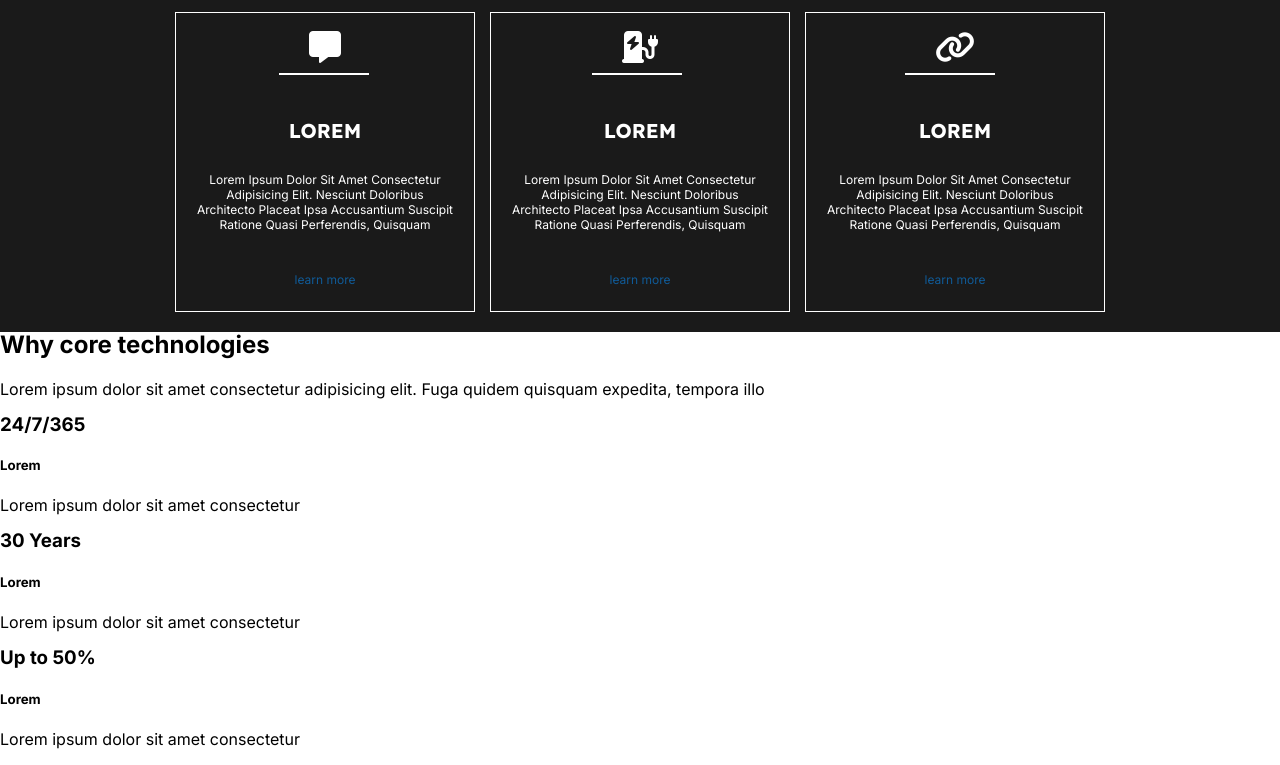
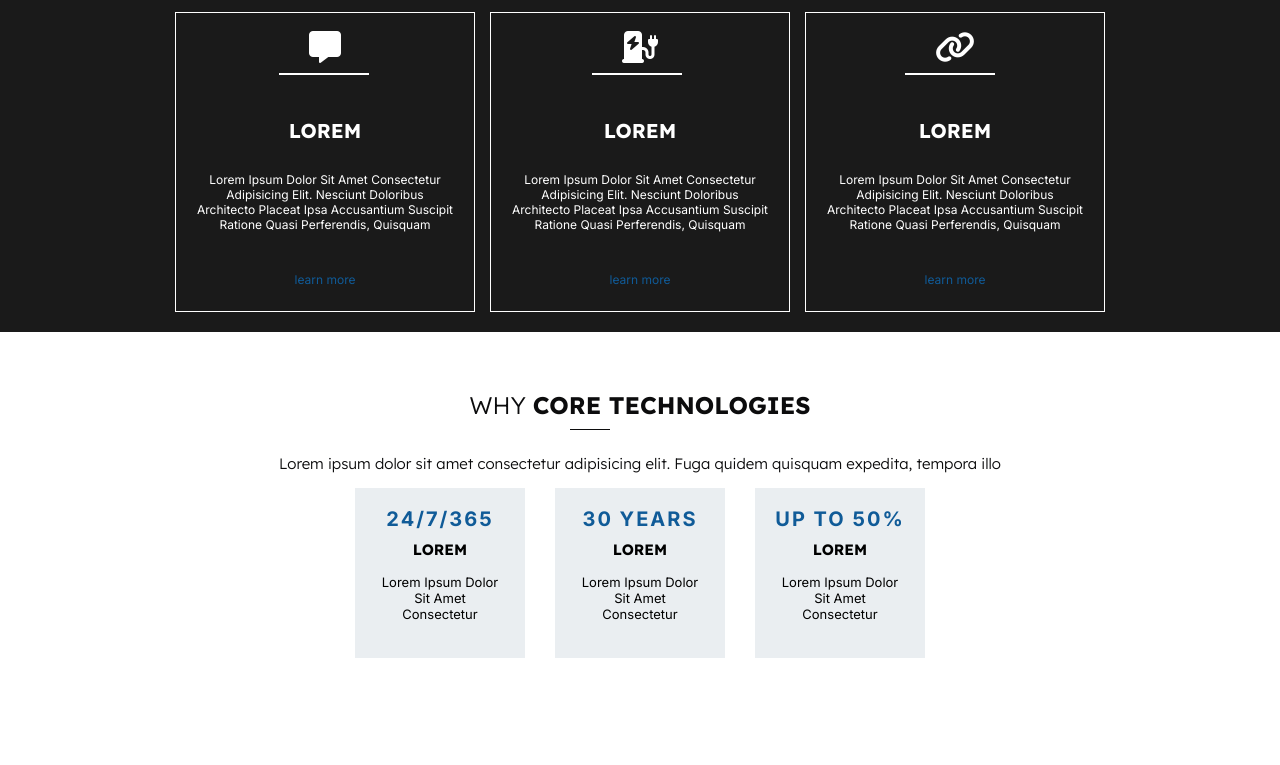
Before and after one commit to Ezmad-Ze/Internship_assignment_one, a website: page index.html in a window 1280 px wide. Shown: the part 1534-2299 px from the top of the page. After the commit the page ends 2212 px from the top, so only its background shows below. Drawn offline with nearby package versions, Linux system fonts and the light colour scheme; files that its build step writes are made by us from their sources.

Commit message:
styling "why" section

```diff
--- a/app/scss/components/_index.scss
+++ b/app/scss/components/_index.scss
@@ -4,3 +4,4 @@
 @forward "hero";
 @forward "desc";
 @forward "provide";
+@forward "why";
--- /dev/null
+++ b/app/scss/components/why.scss
@@ -0,0 +1,126 @@
+@use "../util" as *;
+
+.why {
+  display: flex;
+  flex-direction: column;
+  background-color: var(--white);
+  padding: 20px 30px;
+  &__top {
+    color: var(--black);
+    font-family: var(--font-laxend);
+    display: flex;
+    flex-direction: column;
+    place-items: center;
+    padding-top: rem(40);
+    &--title {
+      position: relative;
+      font-weight: 300;
+      text-transform: uppercase;
+      &::after {
+        content: "";
+        display: block;
+        position: absolute;
+        margin-top: rem(10);
+        left: rem(100);
+        width: rem(40);
+        height: rem(1);
+        background-color: var(--black);
+      }
+      &--span {
+        font-weight: 700;
+      }
+    }
+    &--desc {
+      font-weight: 300;
+      font-size: rem(15);
+      text-align: center;
+    }
+  }
+  &__info {
+    display: flex;
+    flex-direction: column;
+    gap: rem(30);
+    justify-content: center;
+    align-items: center;
+    @include breakpoint(medium) {
+      flex-direction: row;
+      overflow: hidden;
+    }
+    &--content {
+      background-color: var(--blue-grey);
+      width: rem(170);
+      height: rem(170);
+      padding: 3px;
+      position: relative;
+      &::before {
+        content: "";
+        display: block;
+        position: absolute;
+        left: 5px;
+        top: 0;
+        width: rem(170);
+        height: 2px;
+        background-color: var(--grey);
+      }
+      &::after {
+        content: "";
+        display: block;
+        position: absolute;
+        right: 5px;
+        bottom: 0;
+        width: rem(170);
+        height: 2px;
+        background-color: var(--grey);
+      }
+      &:hover {
+        background-color: aqua;
+      }
+      &--line {
+        display: flex;
+        flex-direction: column;
+        justify-content: space-evenly;
+        align-items: center;
+        padding: rem(17);
+        &::before {
+          content: "";
+          display: block;
+          position: absolute;
+          left: 0;
+          bottom: 5px;
+          height: rem(170);
+          width: 2px;
+          background-color: var(--grey);
+        }
+        &::after {
+          content: "";
+          display: block;
+          position: absolute;
+          top: 5px;
+          right: 0;
+          height: rem(170);
+          width: 2px;
+          background-color: var(--grey);
+        }
+        &--info {
+          font-size: rem(20);
+          color: var(--blue);
+          letter-spacing: rem(2);
+          text-transform: uppercase;
+        }
+        &--title {
+          text-align: center;
+          font-size: rem(15);
+          font-family: var(--font-laxend);
+          margin-top: rem(-10);
+          text-transform: uppercase;
+        }
+        &--desc {
+          text-align: center;
+          font-size: rem(13);
+          margin-top: rem(-10);
+          text-transform: capitalize;
+        }
+      }
+    }
+  }
+}
```
